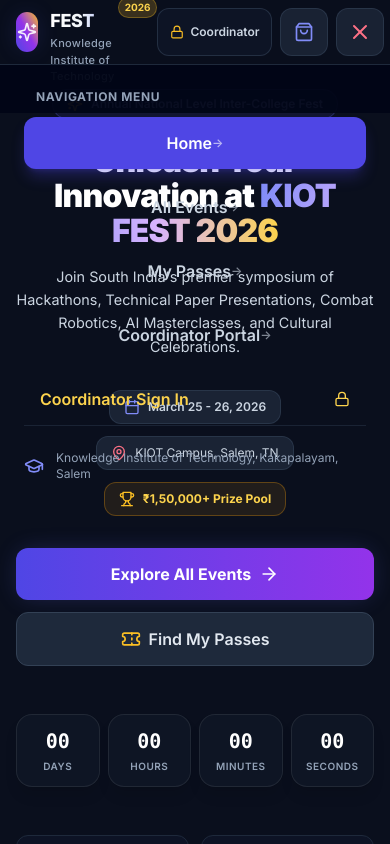
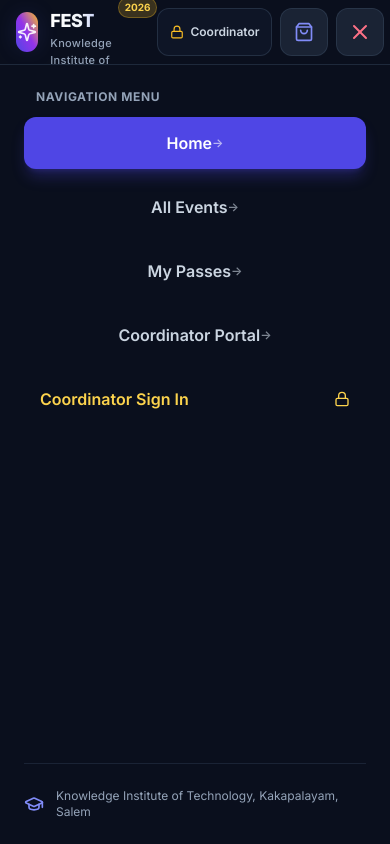
Before and after one commit to skuppuraj/kiot_fest, a Next.js app: page / in a window 390 px wide. Both pictures are taken after a click on the button 360 px from the left and 32 px from the top of the page. Shown: the top 844 px of the page. Built offline with nearby package versions, Linux system fonts and the light colour scheme.

Commit message:
fix: update Navbar mobile menu drawer layout and conditional header styling

```diff
--- a/src/components/Navbar.jsx
+++ b/src/components/Navbar.jsx
@@ -36,7 +36,7 @@ export default function Navbar() {
   const isActive = (path) => router.pathname === path;
 
   return (
-    <header className="sticky top-0 z-40 w-full fest-glass-nav transition-all duration-300">
+    <header className={`sticky top-0 z-40 w-full transition-all duration-300 ${mobileMenuOpen ? 'bg-[#0a0f1d] border-b border-slate-800' : 'fest-glass-nav'}`}>
       <div className="max-w-7xl mx-auto px-4 sm:px-6 lg:px-8">
         <div className="flex items-center justify-between h-16 sm:h-20">
           {/* Brand Logo */}
@@ -135,7 +135,7 @@ export default function Navbar() {
 
       {/* Mobile Slide-Out Navigation Drawer */}
       {mobileMenuOpen && (
-        <div className="md:hidden fixed inset-0 top-16 z-50 bg-slate-950/95 backdrop-blur-xl border-t border-slate-800 p-6 flex flex-col justify-between animate-fadeIn">
+        <div className="md:hidden fixed inset-x-0 top-16 sm:top-20 bottom-0 z-50 bg-[#0a0f1d] border-t border-slate-800 p-6 flex flex-col justify-between overflow-y-auto min-h-[calc(100dvh-4rem)] sm:min-h-[calc(100dvh-5rem)]">
           <div className="space-y-3">
             <p className="text-xs font-bold text-slate-400 uppercase tracking-wider px-3">
               Navigation Menu
```
